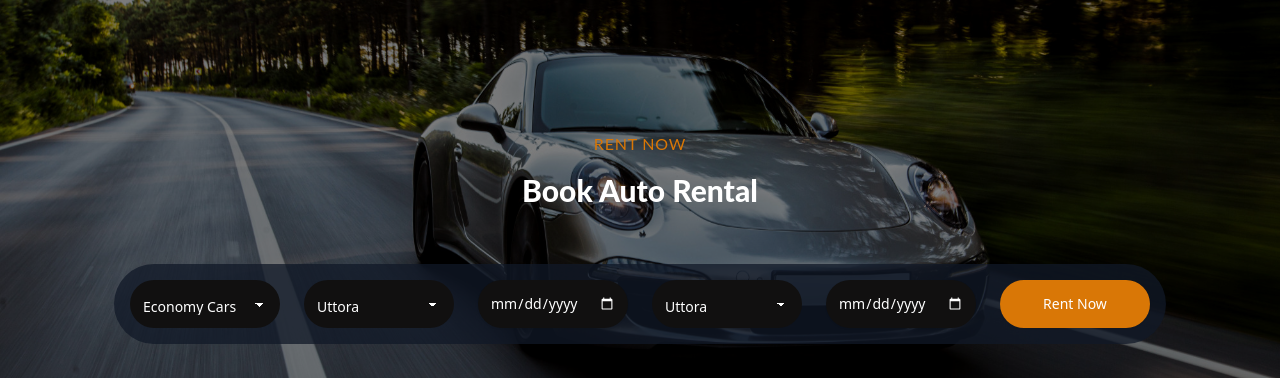
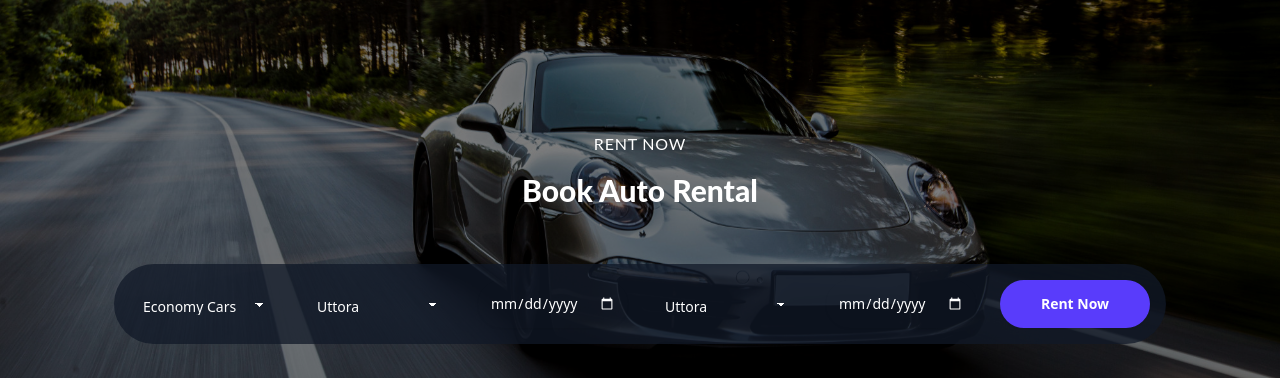
Before and after one commit to nayeem-miah/UrbanDrive-Client, a React (Vite) app: page / in a window 1280 px wide. Shown: the part 1380-1758 px from the top of the page. Built offline with nearby package versions, Linux system fonts and the light colour scheme; no server answers; a web font is replaced by a local one.

Commit message:
book auto rental design changed

```diff
--- a/src/Components/BookAutoRental.tsx
+++ b/src/Components/BookAutoRental.tsx
@@ -2,60 +2,102 @@ import React from 'react';
 import car1 from '../assets/car1.jpg.jpg';
 const BookAutoRental: React.FC = () => {
   return (
-    <div className="relative min-h-screen bg-fixed bg-cover bg-center"  style={{ backgroundImage: `url(${car1})` }}> {/* Add your image URL */}
+    <div
+      className="relative min-h-screen bg-fixed bg-cover bg-center"
+      style={{ backgroundImage: `url(${car1})` }}
+    >
+      {" "}
+      {/* Add your image URL */}
       <div className="bg-black bg-opacity-50 min-h-screen flex flex-col justify-center items-center">
-        <div className='text-center'>
-          <h3 className=' lg:mt-24  tracking-wider font-lato text-amber-600'>RENT NOW</h3>
-          <h2 className='mt-4 lg:mb-8 text-3xl font-extrabold font-lato text-white'>Book Auto Rental</h2>
+        <div className="text-center">
+          <h3 className=" lg:mt-24  tracking-wider font-lato text-white">
+            RENT NOW
+          </h3>
+          <h2 className="mt-4 lg:mb-8 text-3xl font-extrabold font-lato text-white">
+            Book Auto Rental
+          </h2>
         </div>
 
-        <div className='grid grid-cols-2 md:grid-cols-6 ml-2 mr-2 md:bg-gray-900 md:bg-opacity-75 md:p-4 lg:grid-cols-6 gap-3 lg:gap-6 mt-6 mb-6 lg:bg-gray-900 lg:bg-opacity-75 p-8 rounded-full'>
-          <select className="select w-full max-w-xs bg-[#111010] text-white border rounded-full p-3 h-12">
-            <option disabled value="">Choose Car Types</option>
-            <option value="economy">Economy Cars</option>
-            <option value="luxury">Luxury Cars</option>
-            <option value="sport">Sport Cars</option>
-            <option value="sedan">Sedan</option>
+        <div className="grid grid-cols-2 md:grid-cols-6 ml-2 mr-2 md:bg-gray-900 md:bg-opacity-75 md:p-4 lg:grid-cols-6 gap-3 lg:gap-6 mt-6 mb-6 lg:bg-gray-900 lg:bg-opacity-75 p-8 rounded-full">
+          <select className="select w-full max-w-xs bg-transparent text-white border rounded-full p-3 h-12">
+            <option disabled value="">
+              Choose Car Types
+            </option>
+            <option className="text-black" value="economy">
+              Economy Cars
+            </option>
+            <option className="text-black" value="luxury">
+              Luxury Cars
+            </option>
+            <option className="text-black" value="sport">
+              Sport Cars
+            </option>
+            <option className="text-black" value="sedan">
+              Sedan
+            </option>
           </select>
 
-          <select className="select w-full max-w-xs bg-[#111010] text-white border rounded-full p-3 h-12">
-            <option disabled value="">Pick Up Locations</option>
-            <option value="uttora">Uttora</option>
-            <option value="mirpur-1">Mirpur-1</option>
-            <option value="saver">Saver</option>
-            <option value="ajimpur">Ajimpur</option>
-            <option value="mirpur-2">Mirpur-2</option>
+          <select className="select w-full max-w-xs bg-transparent text-white border rounded-full p-3 h-12">
+            <option className="text-black" disabled value="">
+              Pick Up Locations
+            </option>
+            <option className="text-black" value="uttora">
+              Uttora
+            </option>
+            <option className="text-black" value="mirpur-1">
+              Mirpur-1
+            </option>
+            <option className="text-black" value="saver">
+              Saver
+            </option>
+            <option className="text-black" value="ajimpur">
+              Ajimpur
+            </option>
+            <option className="text-black" value="mirpur-2">
+              Mirpur-2
+            </option>
           </select>
 
-                <input
+          <input
             id="pickup-date"
             type="date"
-            className="block w-full max-w-xs  shadow-sm sm:text-sm bg-[#111010] text-white rounded-full p-3 h-12"
+            className="block w-full max-w-xs  shadow-sm sm:text-sm bg-transparent text-white rounded-full p-3 h-12"
             // min={todayDate}
           />
 
-          <select className="select w-full max-w-xs bg-[#111010] text-white border rounded-full p-3 h-12">
-            <option disabled value="">Drop Off Locations</option>
-            <option value="uttora">Uttora</option>
-            <option value="mirpur-1">Mirpur-1</option>
-            <option value="saver">Saver</option>
-            <option value="ajimpur">Ajimpur</option>
-            <option value="mirpur-2">Mirpur-2</option>
+          <select className="select w-full max-w-xs bg-transparent text-white border rounded-full p-3 h-12">
+            <option disabled value="">
+              Drop Off Locations
+            </option>
+            <option className="text-black" value="uttora">
+              Uttora
+            </option>
+            <option className="text-black" value="mirpur-1">
+              Mirpur-1
+            </option>
+            <option className="text-black" value="saver">
+              Saver
+            </option>
+            <option className="text-black" value="ajimpur">
+              Ajimpur
+            </option>
+            <option className="text-black" value="mirpur-2">
+              Mirpur-2
+            </option>
           </select>
 
           <input
             id="return-date"
             type="date"
-            className="block w-full max-w-xs  shadow-sm sm:text-sm bg-[#111010] text-white rounded-full p-3 h-12"
+            className="block w-full max-w-xs  shadow-sm sm:text-sm bg-transparent text-white rounded-full p-3 h-12"
             // min={todayDate}
           />
           <input
             id="return-date"
             type="button"
-            className="block w-full max-w-xs   shadow-sm sm:text-sm bg-amber-600 text-white border-none rounded-full p-3 h-12"
-           value="Rent Now"
+            className="block w-full max-w-xs shadow-sm sm:text-sm bg-primary font-bold hover:bg-white hover:text-primary text-white border-none rounded-full p-3 h-12 cursor-pointer"
+            value="Rent Now"
           />
-
         </div>
       </div>
     </div>
```
